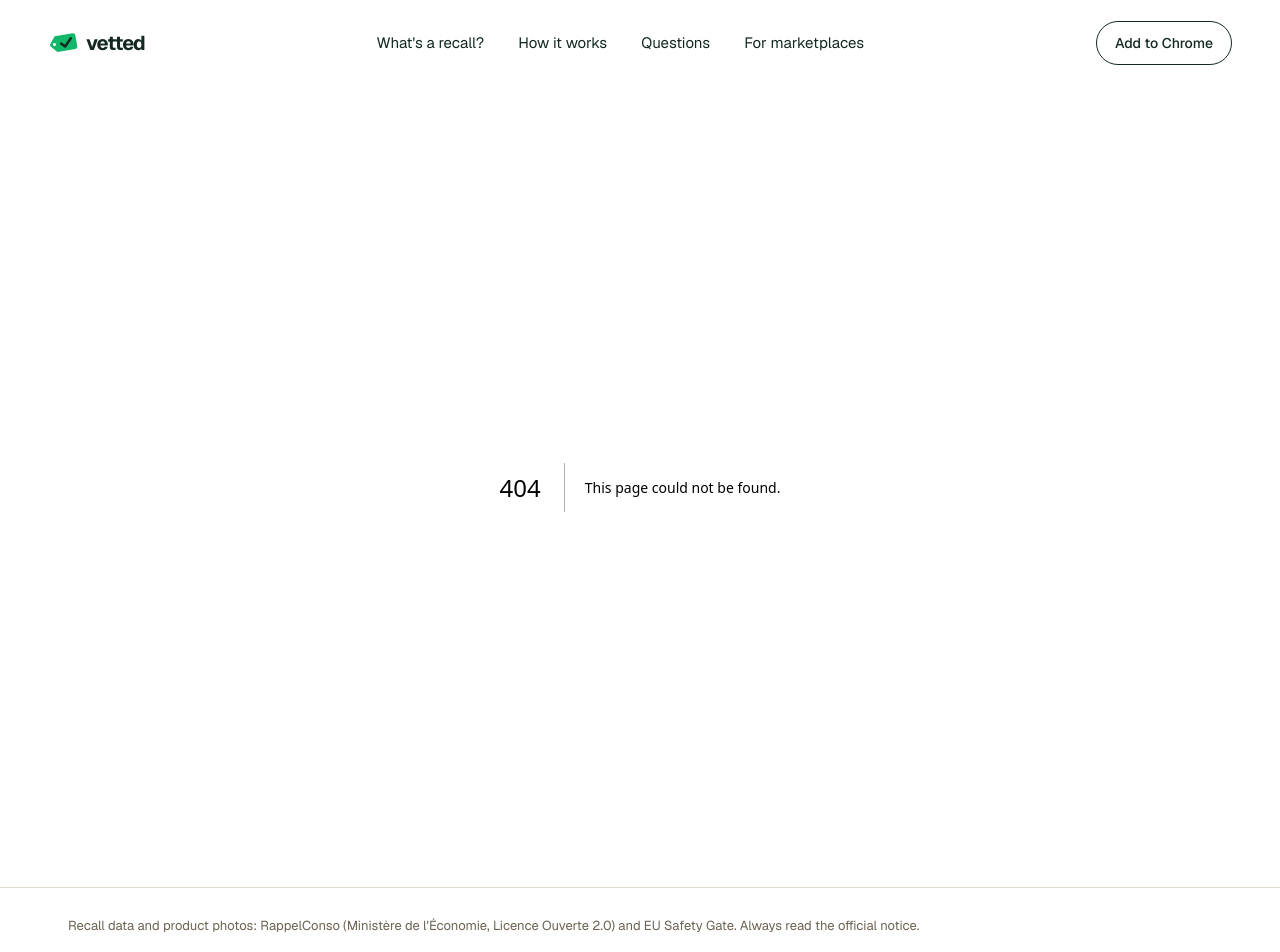
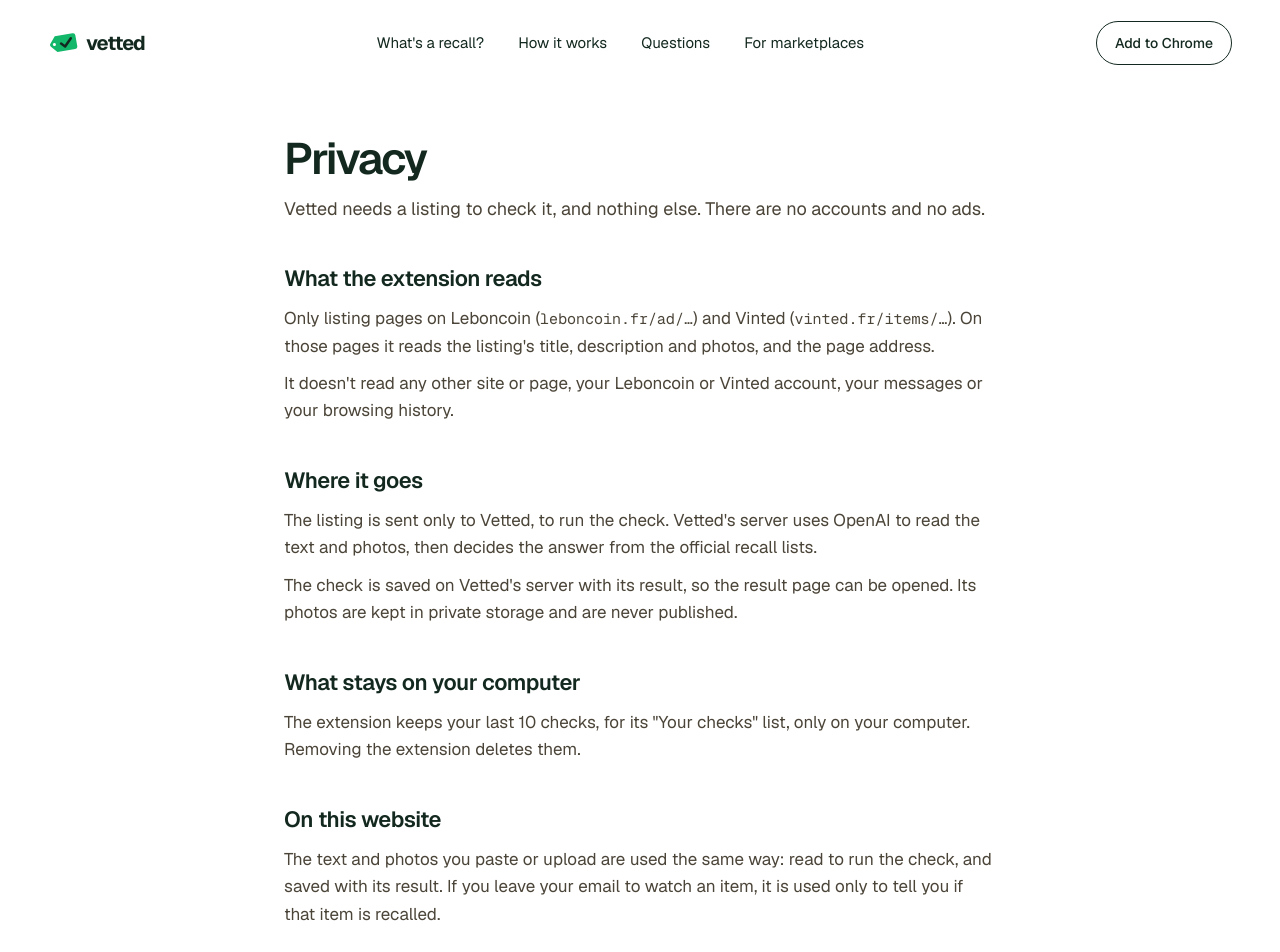
Before and after one commit to sheharyarIshfaq/vetted, a Next.js app: page /privacy in a window 1280 px wide. Before the commit this address had no page. Shown: the top 952 px of the page. Built offline with nearby package versions, Linux system fonts and the light colour scheme.

Commit message:
add a privacy page

```diff
--- /dev/null
+++ b/src/app/privacy/page.tsx
@@ -0,0 +1,67 @@
+import type { Metadata } from "next";
+import Link from "next/link";
+import type { ReactNode } from "react";
+
+export const metadata: Metadata = { title: "Privacy · Vetted" };
+
+function Part({ title, children }: { title: string; children: ReactNode }) {
+  return (
+    <section className="flex flex-col gap-2.5">
+      <h2 className="m-0 text-[22px] font-semibold tracking-[-0.02em]">{title}</h2>
+      <div className="flex flex-col gap-2.5 text-[17px] leading-[1.6] text-ink-2">{children}</div>
+    </section>
+  );
+}
+
+export default function PrivacyPage() {
+  return (
+    <div className="mx-auto flex max-w-[760px] flex-col gap-10 px-4 pt-12 pb-20 sm:px-6">
+      <div className="flex flex-col gap-3">
+        <h1 className="m-0 text-[36px] leading-[1.08] font-semibold tracking-[-0.045em] sm:text-[44px]">Privacy</h1>
+        <p className="m-0 text-lg leading-[1.55] text-ink-2">
+          Vetted needs a listing to check it, and nothing else. There are no accounts and no ads.
+        </p>
+      </div>
+
+      <Part title="What the extension reads">
+        <p className="m-0">
+          Only listing pages on Leboncoin (<span className="font-mono text-[15px]">leboncoin.fr/ad/…</span>) and Vinted (
+          <span className="font-mono text-[15px]">vinted.fr/items/…</span>). On those pages it reads the listing&apos;s title,
+          description and photos, and the page address.
+        </p>
+        <p className="m-0">
+          It doesn&apos;t read any other site or page, your Leboncoin or Vinted account, your messages or your browsing history.
+        </p>
+      </Part>
+
+      <Part title="Where it goes">
+        <p className="m-0">
+          The listing is sent only to Vetted, to run the check. Vetted&apos;s server uses OpenAI to read the text and photos, then
+          decides the answer from the official recall lists.
+        </p>
+        <p className="m-0">
+          The check is saved on Vetted&apos;s server with its result, so the result page can be opened. Its photos are kept in
+          private storage and are never published.
+        </p>
+      </Part>
+
+      <Part title="What stays on your computer">
+        <p className="m-0">
+          The extension keeps your last 10 checks, for its &quot;Your checks&quot; list, only on your computer. Removing the extension
+          deletes them.
+        </p>
+      </Part>
+
+      <Part title="On this website">
+        <p className="m-0">
+          The text and photos you paste or upload are used the same way: read to run the check, and saved with its result. If you
+          leave your email to watch an item, it is used only to tell you if that item is recalled.
+        </p>
+      </Part>
+
+      <p className="m-0 text-[15px] text-muted">
+        Questions? See <Link href="/how-it-works">how Vetted works</Link>.
+      </p>
+    </div>
+  );
+}
--- a/src/components/SiteFooter.tsx
+++ b/src/components/SiteFooter.tsx
@@ -12,6 +12,9 @@
           <Link href="/recalls" className="text-muted hover:text-ink">
             Recent recalls
           </Link>
+          <Link href="/privacy" className="text-muted hover:text-ink">
+            Privacy
+          </Link>
           <span>Built in Paris · #parisdevdayhack</span>
         </span>
       </div>
```
